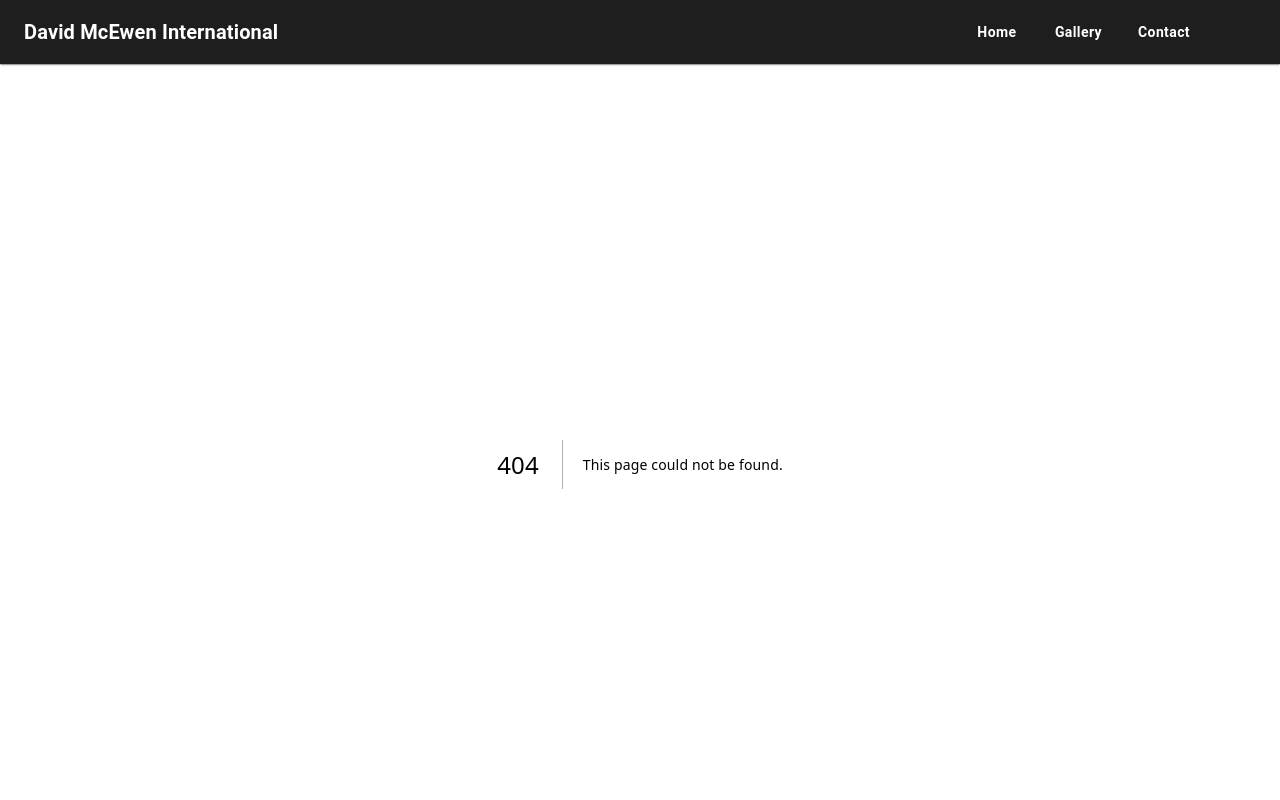
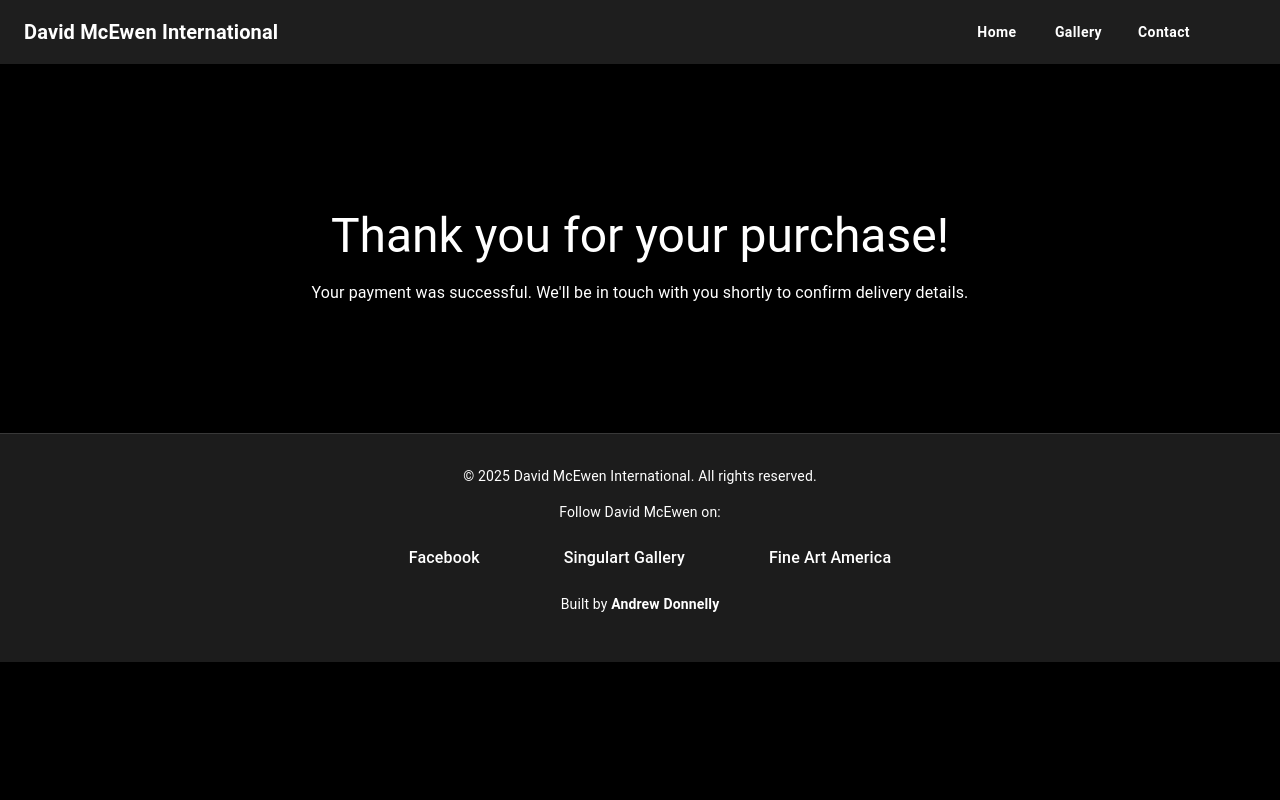
Before and after one commit to AndrewDonnelly93/artist-portfolio, a Next.js app: page /success in a window 1280 px wide. Before the commit this address had no page. Shown: the top 800 px of the page. Built offline with nearby package versions, Linux system fonts and the light colour scheme; some icons are missing.

Commit message:
stripe-success-page-started

```diff
--- /dev/null
+++ b/src/app/success/page.tsx
@@ -0,0 +1,18 @@
+'use client';
+
+import { Box, Typography } from '@mui/material';
+
+const SuccessPage: React.FC = () => {
+  return (
+    <Box sx={{ textAlign: 'center', py: 8, mt: 10 }}>
+      <Typography variant="h3" gutterBottom>
+        Thank you for your purchase!
+      </Typography>
+      <Typography variant="body1">
+        Your payment was successful. We'll be in touch with you shortly to confirm delivery details.
+      </Typography>
+    </Box>
+  );
+};
+
+export default SuccessPage;
```
